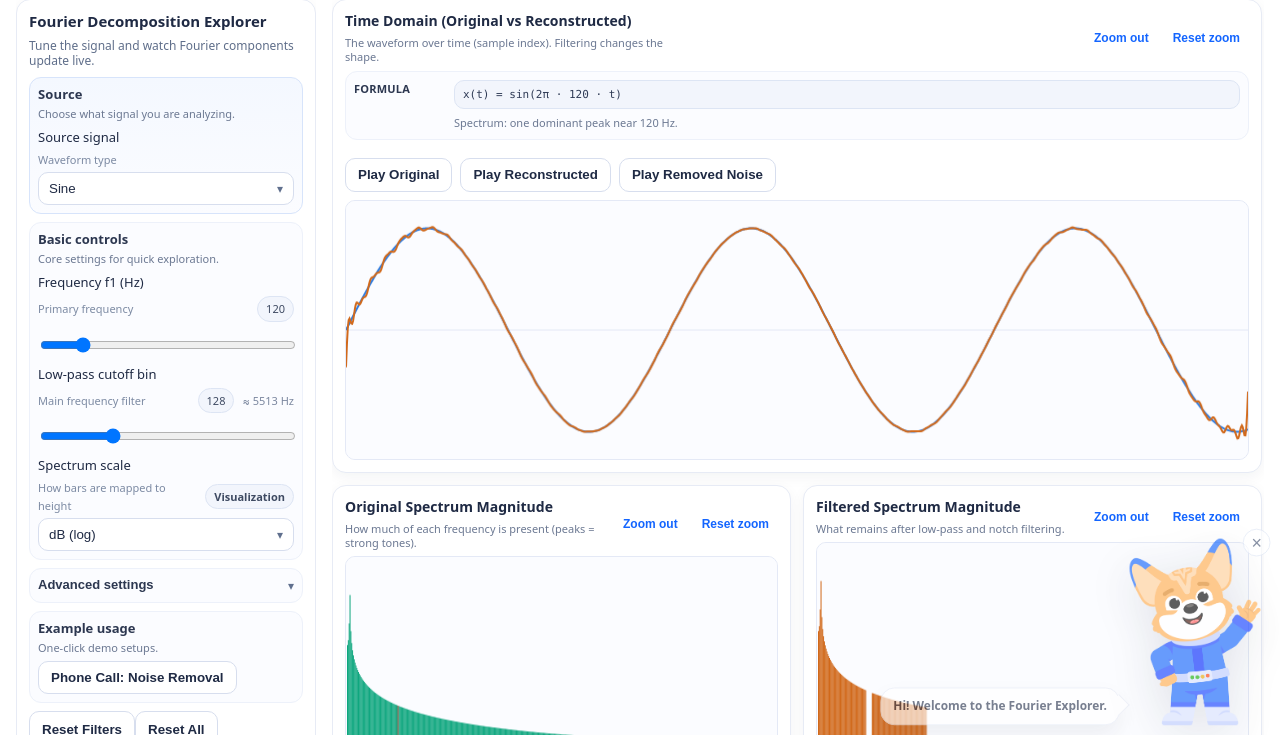
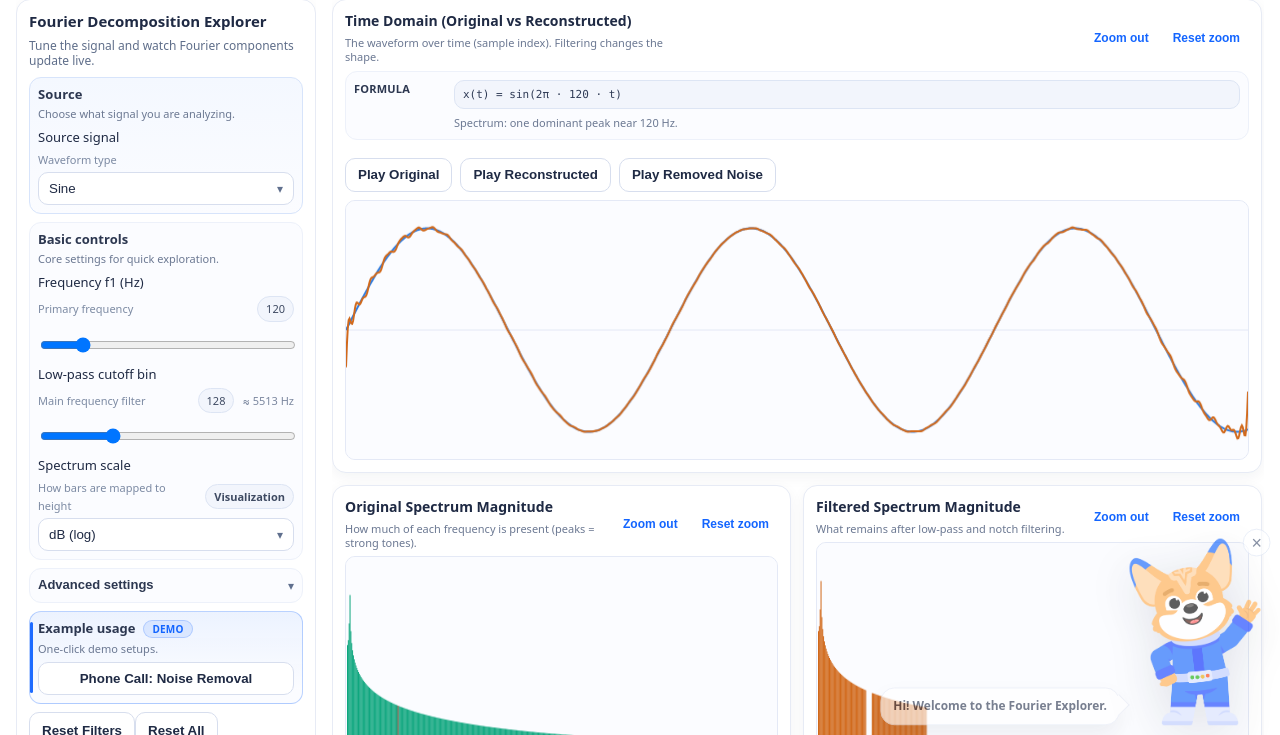
Before and after one commit to MariaHov/learn_fourier-explorer, a website built with Vite: page client/index.html in a window 1280 px wide. Shown: the part 59-794 px from the top of the page. Built offline with nearby package versions, Linux system fonts and the light colour scheme.

Commit message:
ui: highlight Example usage section

```diff
--- a/client/fourier-explorer.css
+++ b/client/fourier-explorer.css
@@ -172,6 +172,49 @@
 
 .bespoke .control-group--source .control-group-title {
   letter-spacing: 0.01em;
+}
+
+.bespoke .control-group--example {
+  border-color: rgba(19, 101, 255, 0.28);
+  background: linear-gradient(180deg, rgba(19, 101, 255, 0.08) 0%, #fbfcff 85%);
+  position: relative;
+  overflow: hidden;
+}
+
+.bespoke .control-group--example::before {
+  content: "";
+  position: absolute;
+  left: 0;
+  top: 10px;
+  bottom: 10px;
+  width: 3px;
+  border-radius: 999px;
+  background: var(--Colors-Brand-Primary-Primary, #1365ff);
+  opacity: 0.95;
+}
+
+.bespoke .control-group--example .control-group-title {
+  display: flex;
+  align-items: baseline;
+  gap: 8px;
+}
+
+.bespoke .control-group--example .control-group-title::after {
+  content: "Demo";
+  font-size: 10px;
+  line-height: 1;
+  padding: 3px 8px;
+  border-radius: 999px;
+  border: 1px solid rgba(19, 101, 255, 0.22);
+  background: rgba(19, 101, 255, 0.10);
+  color: var(--Colors-Brand-Primary-Primary, #1365ff);
+  font-weight: 600;
+  letter-spacing: 0.02em;
+  text-transform: uppercase;
+}
+
+.bespoke .control-group--example .button {
+  width: 100%;
 }
 
 .bespoke.no-design-system .control-group-help {
--- a/client/index.html
+++ b/client/index.html
@@ -177,7 +177,7 @@
           </div>
         </div>
 
-        <div class="control-group">
+        <div class="control-group control-group--example">
           <h3 class="control-group-title">Example usage</h3>
           <p class="control-group-help">One-click demo setups.</p>
           <button id="btn-example-phone-demo" class="button button-secondary" type="button">
```
